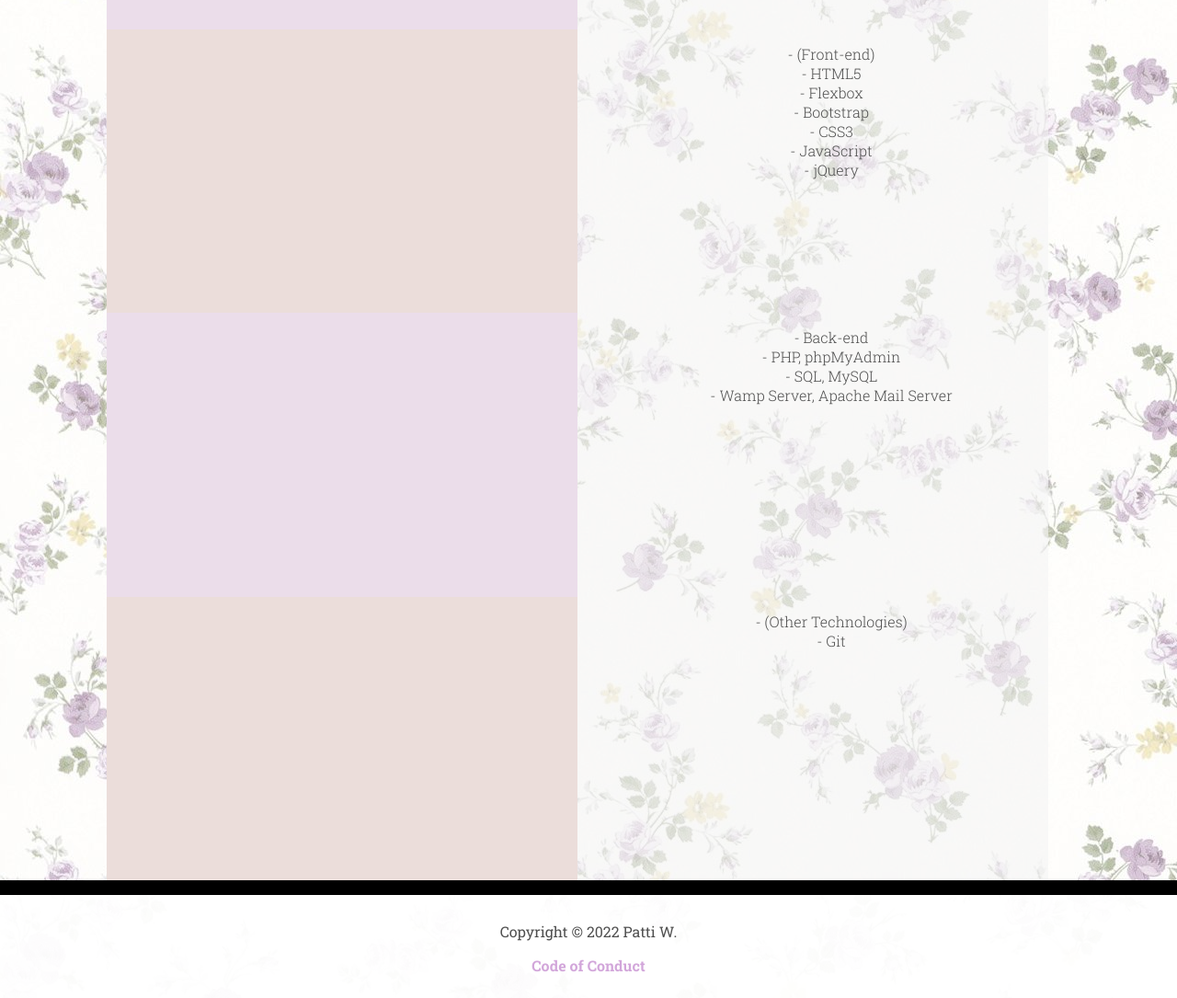
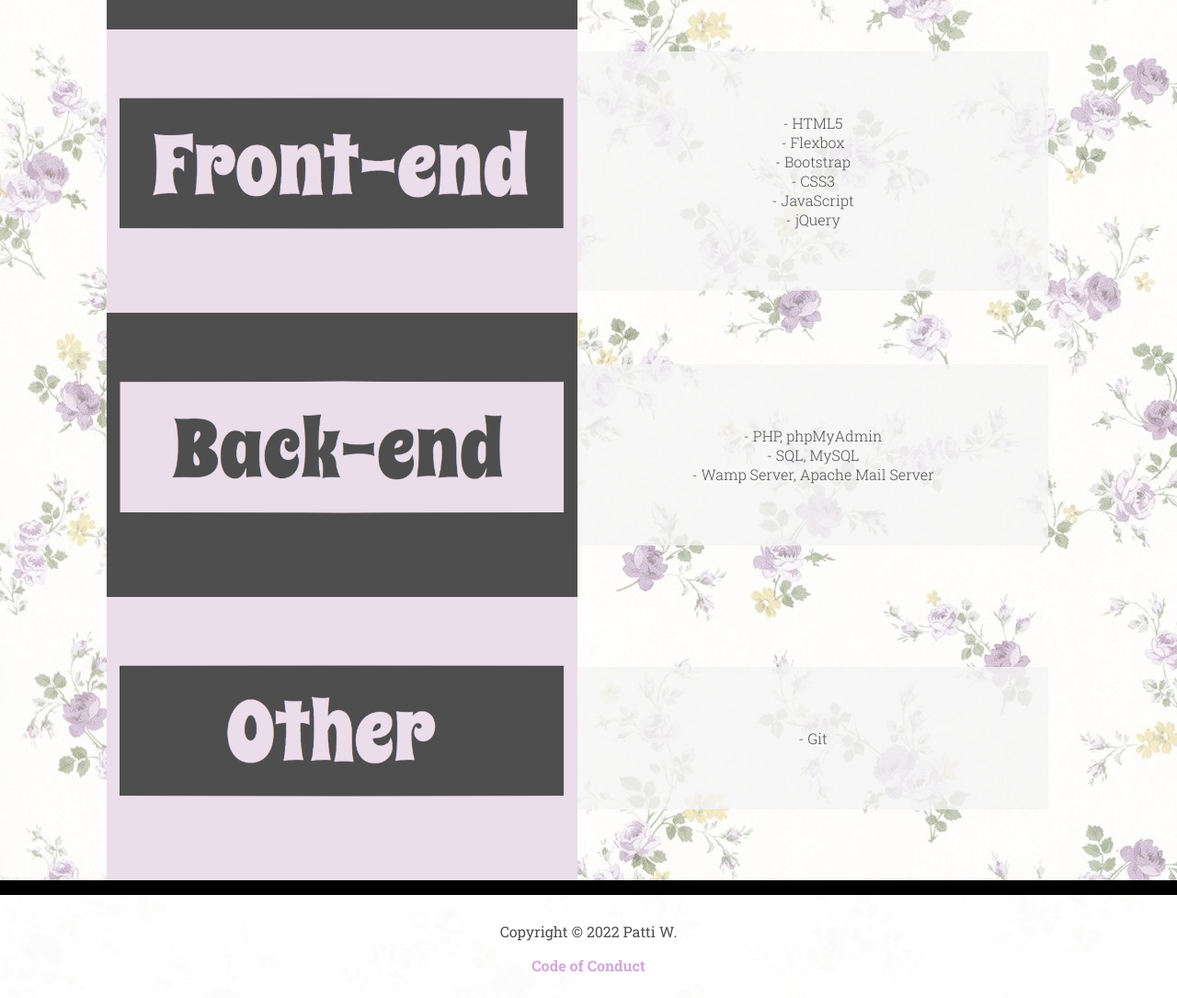
Before and after one commit to wellingp/4-personal-portfolio, a plain HTML site: page stack.html in a window 1280 px wide. Shown: the part 460-1545 px from the top of the page at 92% size. Drawn offline with Linux system fonts and the light colour scheme; a web font is replaced by a local one.

Commit message:
Stack page added graphics, layout changed. Index animation.

```diff
--- a/stack.html
+++ b/stack.html
@@ -44,9 +44,9 @@
                </div>
             </div>
 
-            <div class="row">
+            <div class="row vertical-align">
                <div class="col-lg">
-                  <img src="images/landscape-placeholder-purple.jpg" alt="">
+                  <img src="images/stack-education.png" alt="">
                </div>
                <div class="col-md reveal">
                   <p>McMaster CCE Certificate in Web Development</p>
@@ -54,13 +54,12 @@
                </div>
             </div>
 
-            <div class="row">
+            <div class="row vertical-align">
                <div class="col-lg">
-                  <img src="images/landscape-placeholder.jpg" alt="">
+                  <img src="images/stack-front-end.png" alt="">
                </div>
                <div class="col-md reveal">
                   <ul>
-                     <li>(Front-end)</li>
                      <li>HTML5</li>
                      <li>Flexbox</li>
                      <li>Bootstrap</li>
@@ -71,13 +70,12 @@
                </div>
             </div>
 
-            <div class="row">
+            <div class="row vertical-align">
                <div class="col-lg">
-                  <img src="images/landscape-placeholder-purple.jpg" alt="">
+                  <img src="images/stack-back-end.png" alt="">
                </div>
                <div class="col-md reveal">
                   <ul>
-                     <li>Back-end</li>
                      <li>PHP, phpMyAdmin</li>
                      <li>SQL, MySQL</li>
                      <li>Wamp Server, Apache Mail Server</li>
@@ -85,13 +83,12 @@
                </div>
             </div>
 
-            <div class="row">
+            <div class="row vertical-align">
                <div class="col-lg">
-                  <img src="images/landscape-placeholder.jpg" alt="">
+                  <img src="images/stack-other.png" alt="">
                </div>
                <div class="col-md reveal">
                   <ul>
-                     <li>(Other Technologies)</li>
                      <li>Git</li>
                   </ul>
                </div>
--- a/styles/main-style.css
+++ b/styles/main-style.css
@@ -35,6 +35,10 @@ div.row{
    width: 100%;
 }
 
+div.row.vertical-align{
+   align-items: center;
+}
+
 h2, h3, h4, h5, h6{
    padding-bottom: 3%;
    color: rgb(118, 101, 118);
@@ -46,6 +50,7 @@ header h1{
    font-size: 2em;
    margin-top: 2%;
    margin-bottom: 2%;
+   display: inline-block;
 }
 
 h1{
@@ -159,13 +164,8 @@ blockquote strong{
    animation-duration: 5000ms;
    animation-iteration-count: infinite;
    animation-timing-function: linear;
-}
-
-#logo-p{
-   color: rgb(210, 166, 218);
-
-   /* text-shadow: #000 0px 1px 1px;
-   -webkit-font-smoothing: antialiased; */
+   width: 2em;
+   display: inline;
 }
 
 @keyframes spin {
@@ -175,6 +175,13 @@ blockquote strong{
    to {
       transform:rotate(360deg);
    }
+}
+
+#logo-p{
+   color: rgb(210, 166, 218);
+
+   /* text-shadow: #000 0px 1px 1px;
+   -webkit-font-smoothing: antialiased; */
 }
 
 ul{
@@ -261,7 +268,13 @@ main div.col-md{
 }
 
 div.col-md.reveal{
-   background-color: rgba(245, 245, 245, 0.6);
+   background-color: rgba(245, 245, 245, 0.8);
+   padding-top: 5%;
+   padding-bottom: 5%;
+}
+
+div.col-md.reveal ul{
+   padding-left: 0;
 }
 
 footer{
```
Also changed, not shown: index.html (+1 -1 lines), images/spin-flower.png (added), images/stack-back-end.png (added), images/stack-education.png (added), images/stack-front-end.png (added), images/stack-other.png (added).
